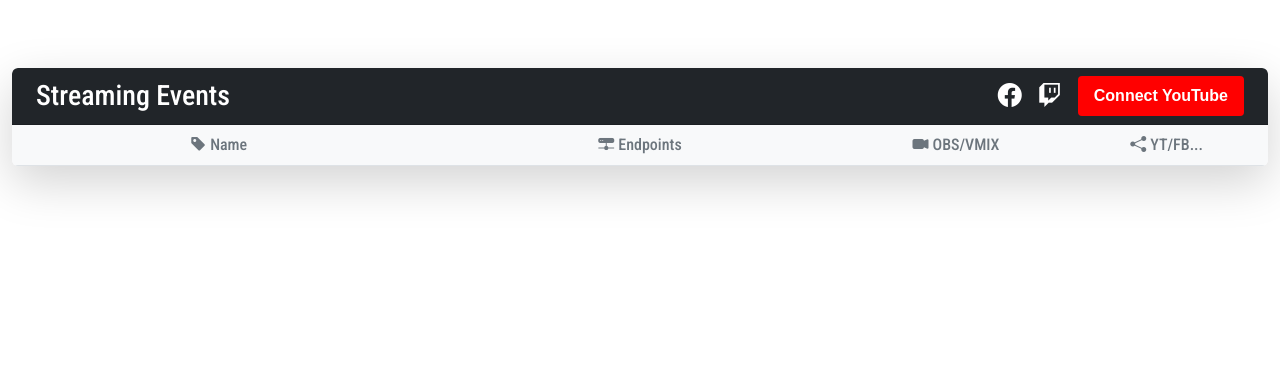
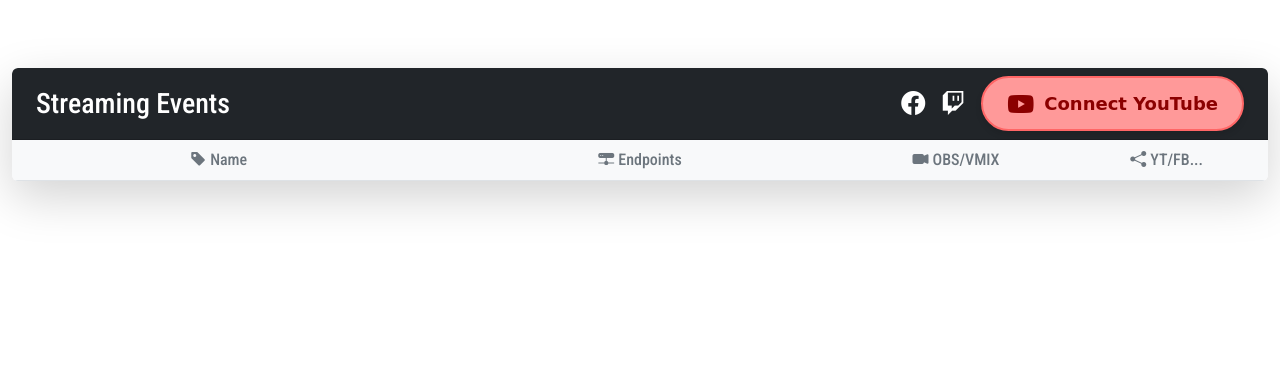
Before and after one commit to zbynekdrlik/restreamer, a Django app: template restreamer/templates/restreamer/home.html in a window 1280 px wide. Shown: the part 66-446 px from the top of the page. Run offline with Django 4.2, Linux system fonts and the light colour scheme; the template is opened without the code that fills it, so the values that code supplies are empty; parts of the project's set-up code (start-up, migrations or seed data) failed here and were passed over; some libraries are stand-ins or nearby versions.

Commit message:
adding youtube oauth

```diff
--- a/restreamer/templates/restreamer/home.html
+++ b/restreamer/templates/restreamer/home.html
@@ -26,7 +26,8 @@
             <div class="d-flex align-items-center gap-3 me-3">
                 <i class="bi bi-facebook fs-4"></i>
                 <i class="bi bi-twitch fs-4"></i>
-                <a href="{% url 'services:youtube_auth_start' %}" class="youtube-btn">
+                <a href="{% url 'services:youtube_auth_start' %}" class="btn-youtube-cute">
+                    <i class="fab fa-youtube"></i>
                     Connect YouTube
                   </a>
             </div>
@@ -606,25 +607,36 @@ document.addEventListener('DOMContentLoaded', function() {
 </style>
 
 <style>
-.youtube-btn {
-    display: inline-block;
-    background-color: #FF0000;  /* YouTube red */
-    color: #fff;
-    padding: 8px 16px;
-    border-radius: 4px;
+    .btn-youtube-cute {
+      display: inline-flex;
+      align-items: center;
+      padding: 12px 24px;
+      background-color: #FF9999; /* Softer red */
+      color: #8B0000; /* Dark red text for contrast */
       text-decoration: none;
+      font-family: 'Comic Sans MS', 'Chalkboard SE', 'Arial', sans-serif;
+      font-size: 18px;
       font-weight: bold;
-    font-family: sans-serif;
-    transition: background-color 0.3s;
-/* Adjust spacing, font-size, etc. as desired */
+      border-radius: 50px; /* Very rounded corners */
+      transition: all 0.3s ease;
+      box-shadow: 0 4px 6px rgba(0, 0, 0, 0.1);
+      border: 2px solid #FF6666;
     }
-
-.youtube-btn:hover {
-    background-color: #cc0000;
+    .btn-youtube-cute:hover {
+      background-color: #FFB3B3;
+      transform: scale(1.05) rotate(2deg);
+      box-shadow: 0 6px 8px rgba(0, 0, 0, 0.15);
     }
-
-.youtube-btn:active {
-    background-color: #990000;
+    .btn-youtube-cute i {
+      margin-right: 10px;
+      font-size: 24px;
+    }
+    @keyframes bounce {
+      0%, 100% { transform: translateY(0); }
+      50% { transform: translateY(-5px); }
+    }
+    .btn-youtube-cute:hover i {
+      animation: bounce 0.5s infinite;
     }
 </style>
 {% endblock css %}
```
Lines whose indentation alone changed are shown as unchanged.
